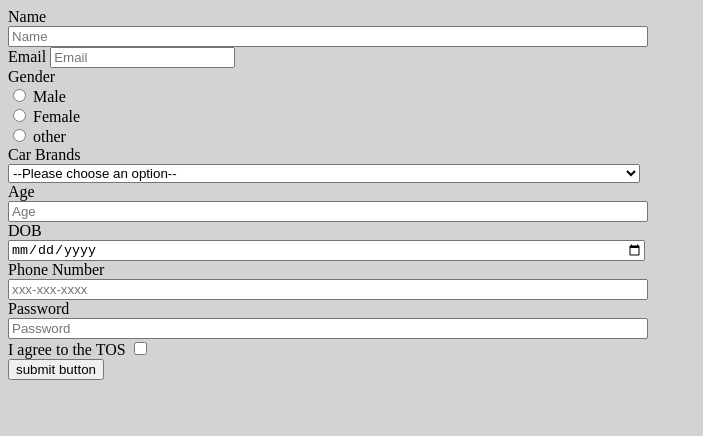
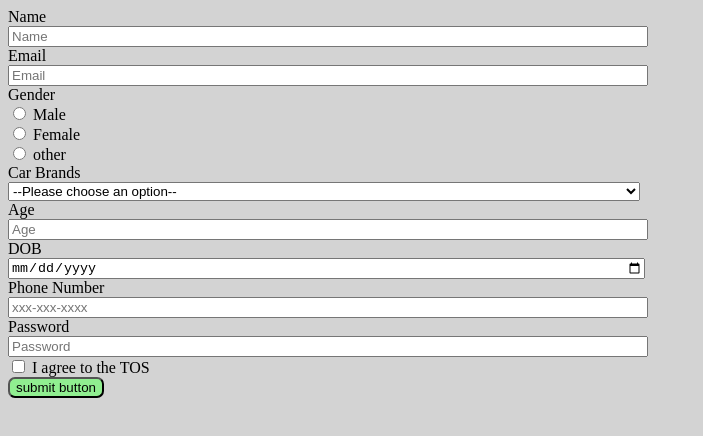
Before and after one commit to acciojob/signup-form-car-DigambarGaikwad, a website: page main.html in a window 1280 px wide. Shown: the whole page, without its empty margins (0-703 px from the left). Drawn offline with Linux system fonts and the light colour scheme.

Commit message:
created a submission

```diff
--- a/main.html
+++ b/main.html
@@ -54,8 +54,8 @@
 			<input id="password" placeholder="Password" type="password" required>
 		</div>
 		<div>
+			<input id="tos" type="checkbox" required>
 			<label for="tos">I agree to the TOS</label>
-			<input id="tos" type="checkbox" required>
 		</div>
 		<div>
 			<button type="submit">submit button</button>
--- a/styles.css
+++ b/styles.css
@@ -2,8 +2,12 @@ body{
 	background:lightgray;
 /* 	text-align:center; */
 }
-#name , #mail ,#cars ,#age ,#dob ,#tel ,#password{
+#name , #email ,#cars ,#age ,#dob ,#tel ,#password{
 	display:block;
 	width:50%;
 /* 	text-align:right; */
 }
+button{
+	background:lightgreen;
+	border-radius:7px;
+}
```
